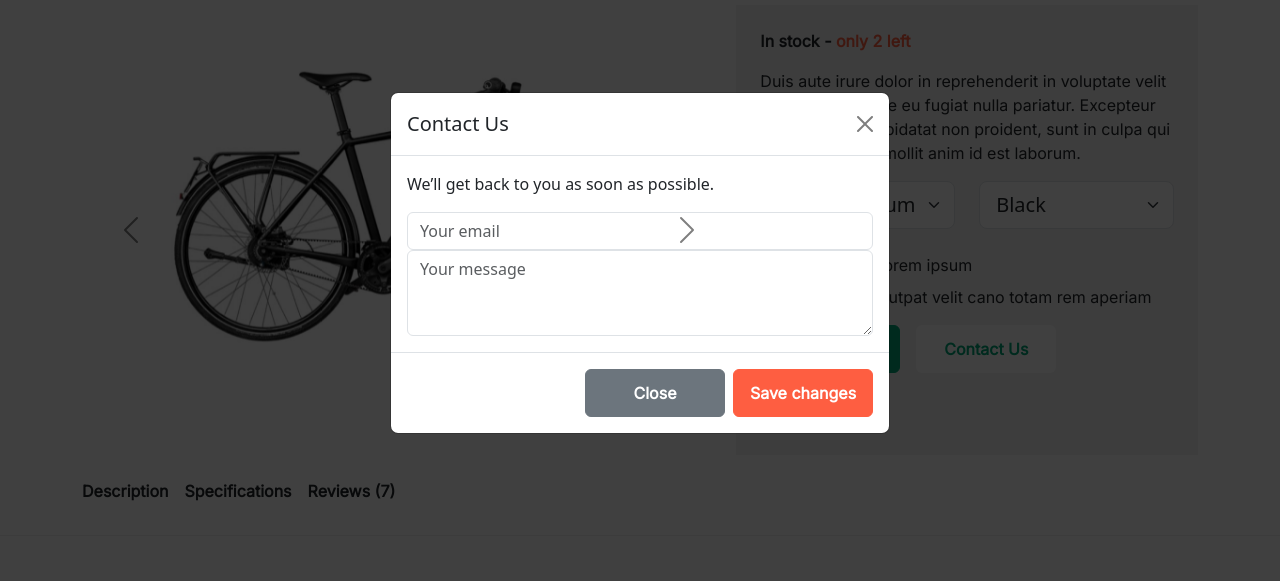
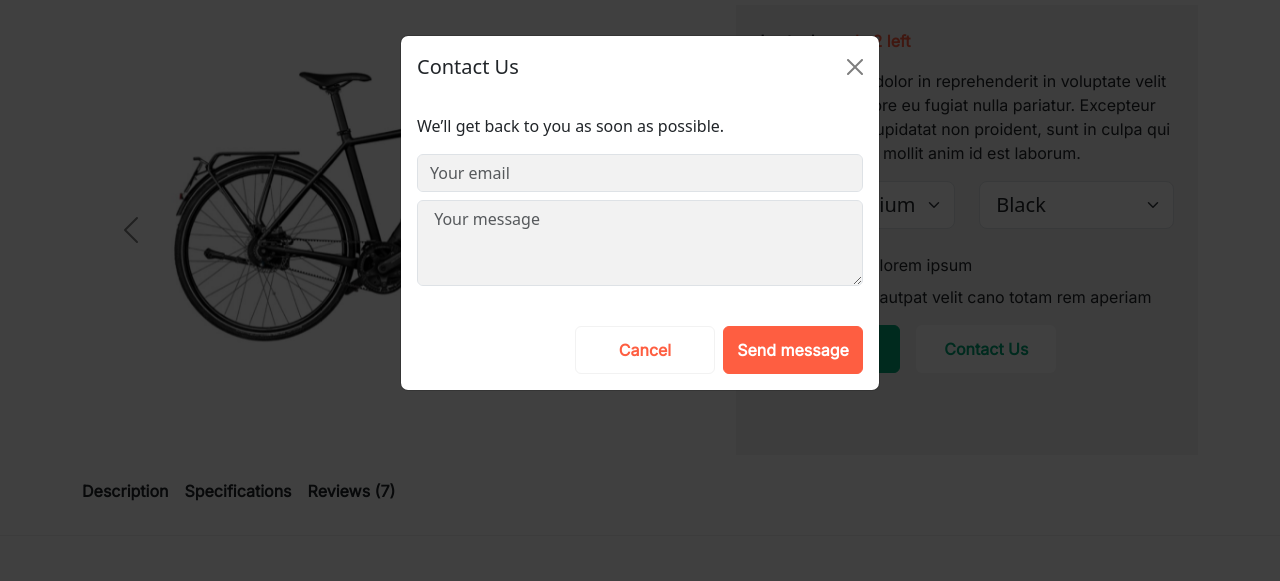
Before and after one commit to Uros47/bootstrap-scss, a website: page src/index.html in a window 1280 px wide. Both pictures are taken after a click on the button "Contact Us". Shown: the part 187-768 px from the top of the page. Drawn offline with Linux system fonts and the light colour scheme.

Commit message:
modal polish

```diff
--- a/scss/components/_modal.scss
+++ b/scss/components/_modal.scss
@@ -3,14 +3,17 @@
 
 
 .modal-container {
-    /* display: none; */
-    position: fixed;
-    z-index: 1;
-    padding-top: 100px;
-    left: 0;
-    top: 0;
-    width: 100%;
-    height: 100%;
-    overflow: auto;
     background-color: rgba(0, 0, 0, 0.749);
 }
+
+.modal-dialog {
+    width: 480px;
+    height: 412px;
+}
+
+@include media-breakpoint-down(md) {
+    .modal-dialog {
+        width: 328px;
+        height: 436px;
+    }
+}
--- a/src/index.html
+++ b/src/index.html
@@ -14,22 +14,25 @@
     <div class="modal modal-container" id="modal-container" tabindex="-1" aria-labelledby="exampleModalLabel" aria-hidden="true">
         <div class="modal-dialog modal-dialog-centered">
             <div class="modal-content">
-                <div class="modal-header">
+                <div class="modal-header border-0">
                     <h1 class="modal-title fs-5" id="exampleModalLabel">Contact Us</h1>
                     <button type="button" class="btn-close" data-bs-dismiss="modal" aria-label="Close" onclick="closeModal()"></button>
                 </div>
                 <div class="modal-body">
                     <p>We’ll get back to you as soon as possible.</p>
-                    <div class="form-group">
-                        <input type="email" class="form-control" id="exampleFormControlInput1" placeholder="Your email">
+                    <div class="modal-inputs">
+                        <div class="form-group my-2">
+                            <input type="email" class="form-control background-grey" id="exampleFormControlInput1" placeholder="Your email">
+                        </div>
+                        <div class="form-group my-2">
+                            <textarea placeholder=" Your message" class="form-control background-grey" id="exampleFormControlTextarea1" rows="3"></textarea>
+                        </div>
                     </div>
-                    <div class="form-group">
-                        <textarea placeholder="Your message" class="form-control" id="exampleFormControlTextarea1" rows="3"></textarea>
-                    </div>
+
                 </div>
-                <div class="modal-footer">
-                    <button type="button" class="btn btn-secondary" data-bs-dismiss="modal" id="closeBtn" onclick="closeModal()">Close</button>
-                    <button type="button" class="btn btn-primary text-white">Save changes</button>
+                <div class="modal-footer border-0">
+                    <button type="button " class="btn btn-orange" data-bs-dismiss="modal" id="closeBtn" onclick="closeModal()">Cancel</button>
+                    <button type="button" class="btn btn-primary text-white">Send message</button>
                 </div>
             </div>
         </div>
```
Also changed, not shown: assets/css/style.css, 1 other file.
